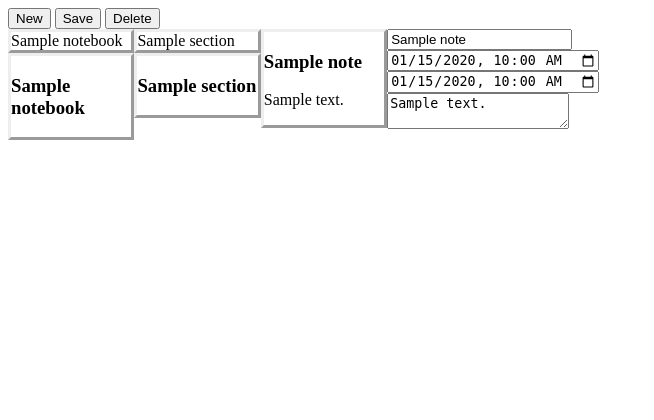
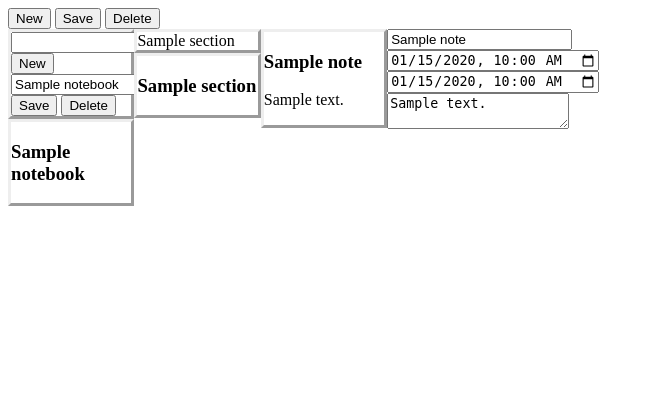
Before and after one commit to drmirk/notes, a Flask app: page / in a window 1280 px wide. Shown: the top 420 px of the page, without its empty margins (0-654 px from the left). Run offline with Flask 2, Linux system fonts and the light colour scheme; tables that the repository leaves empty hold one stand-in row (values such as "Sample post"); some libraries are stand-ins or nearby versions.

Commit message:
new notebooks can be added pressing new button

```diff
--- a/notes/templates/base.html
+++ b/notes/templates/base.html
@@ -16,7 +16,13 @@
         </div>
         <div class=all_notes tabindex="6">
         <div class=single_preview>
-        {{  current_notebook.title}}
+        <form method="POST" id="notebook">
+            {{ notebook_form.new_title}}<br>
+            {{ notebook_form.new }}<br>
+            {{ notebook_form.current_title }}<br>
+            {{ notebook_form.save }}
+            {{ notebook_form.delete }}
+        </form>
         </div>
         {% for notebook in notebooks %}
             <div class=single_preview>
--- a/notes/views.py
+++ b/notes/views.py
@@ -54,8 +54,18 @@ def default_view(note_id=None):
     '''get all notebooks from database'''
     current_notebook = Notebook.query.get_or_404(parent_notebook)
     notebooks = Notebook.query.all()
+    '''notebook button checking'''
+    notebook_form = NotebookForm()
+    notebook_form.current_title.data = current_notebook.get_title()
+    if notebook_form.new.data:
+        notebookk = Notebook()
+        notebookk.set_title(notebook_form.new_title.data)
+        db.session.add(notebookk)
+        db.session.commit()
+        new_notebook_id = notebookk.get_id()
+        return redirect(url_for('notebook_view', notebook_id=new_notebook_id))
     '''rendering note from database'''
-    return render_template('view_note.html', note_form=note_form, notebooks=notebooks, sections=sections, notes=notes, single_note=single_note, current_notebook=current_notebook, current_section=current_section)
+    return render_template('view_note.html', note_form=note_form, notebooks=notebooks, sections=sections, notes=notes, single_note=single_note, current_notebook=current_notebook, current_section=current_section, notebook_form=notebook_form)
 
 @app.route('/section/<int:section_id>', methods=['GET', 'POST'])
 def section_view(section_id):
@@ -86,8 +96,18 @@ def section_view(section_id):
         btw creation date can be changed, but modification date can't be changed'''
         note_form.creation_date.raw_data = current_time()
         note_form.modification_date.raw_data = current_time()
+    '''notebook button checking'''
+    notebook_form = NotebookForm()
+    notebook_form.current_title.data = current_notebook.get_title()
+    if notebook_form.new.data:
+        notebookk = Notebook()
+        notebookk.set_title(notebook_form.new_title.data)
+        db.session.add(notebookk)
+        db.session.commit()
+        new_notebook_id = notebookk.get_id()
+        return redirect(url_for('notebook_view', notebook_id=new_notebook_id))
     '''rendering note from database'''
-    return render_template('view_note.html', note_form=note_form, notebooks=notebooks, sections=sections, notes=notes, single_note=single_note, current_notebook=current_notebook, current_section=current_section)
+    return render_template('view_note.html', note_form=note_form, notebooks=notebooks, sections=sections, notes=notes, single_note=single_note, current_notebook=current_notebook, current_section=current_section, notebook_form=notebook_form)
 
 @app.route('/notebook/<int:notebook_id>', methods=['GET', 'POST'])
 def notebook_view(notebook_id):
@@ -123,8 +143,18 @@ def notebook_view(notebook_id):
         btw creation date can be changed, but modification date can't be changed'''
         note_form.creation_date.raw_data = current_time()
         note_form.modification_date.raw_data = current_time()
+    '''notebook button checking'''
+    notebook_form = NotebookForm()
+    notebook_form.current_title.data = current_notebook.get_title()
+    if notebook_form.new.data:
+        notebookk = Notebook()
+        notebookk.set_title(notebook_form.new_title.data)
+        db.session.add(notebookk)
+        db.session.commit()
+        new_notebook_id = notebookk.get_id()
+        return redirect(url_for('notebook_view', notebook_id=new_notebook_id))
     '''rendering note from database'''
-    return render_template('view_note.html', note_form=note_form, notebooks=notebooks, sections=sections, notes=notes, single_note=single_note, current_notebook=current_notebook, current_section=current_section)
+    return render_template('view_note.html', note_form=note_form, notebooks=notebooks, sections=sections, notes=notes, single_note=single_note, current_notebook=current_notebook, current_section=current_section, notebook_form=notebook_form)
 
 """
 '''this function creates a new note'''
```
